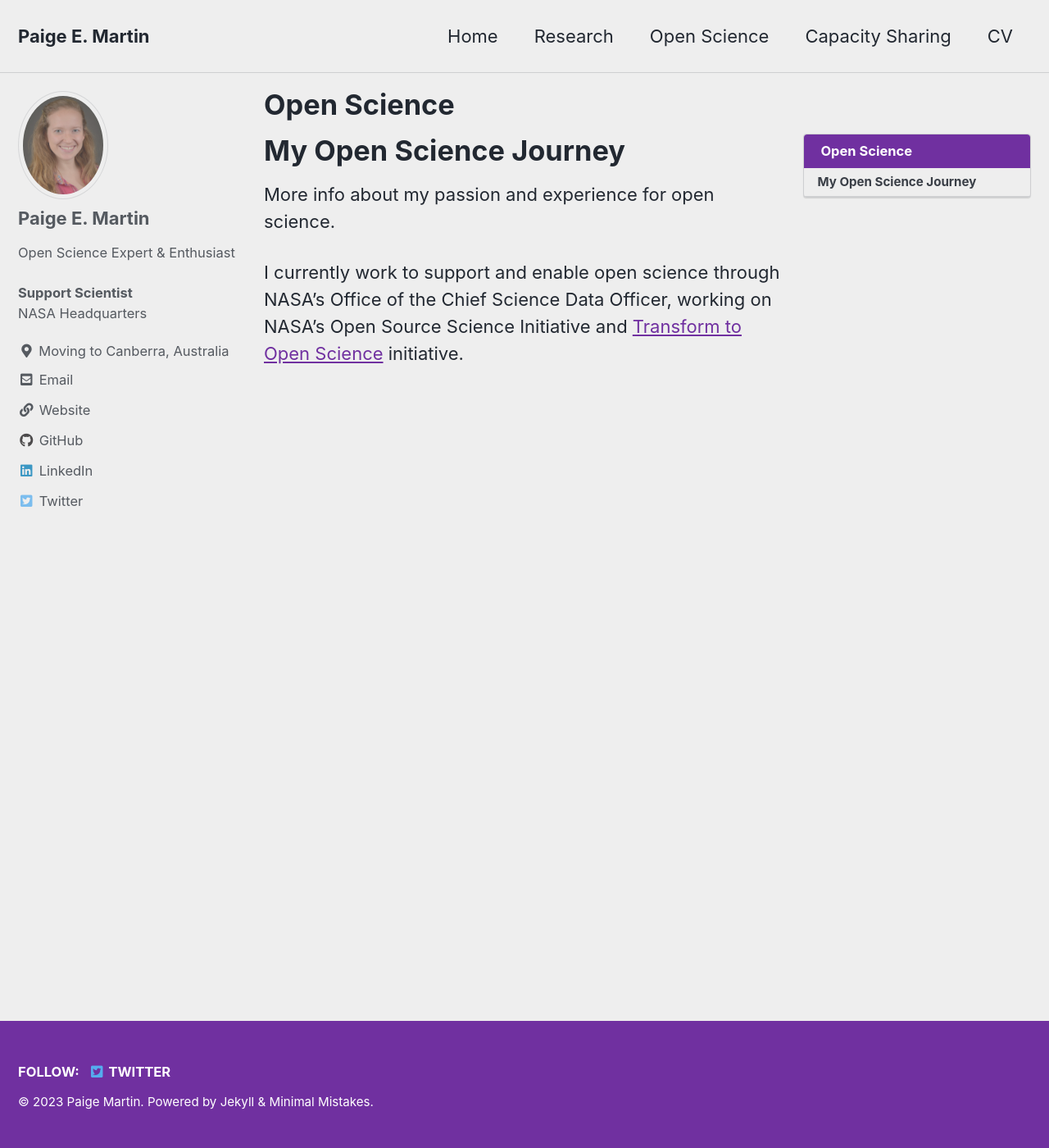
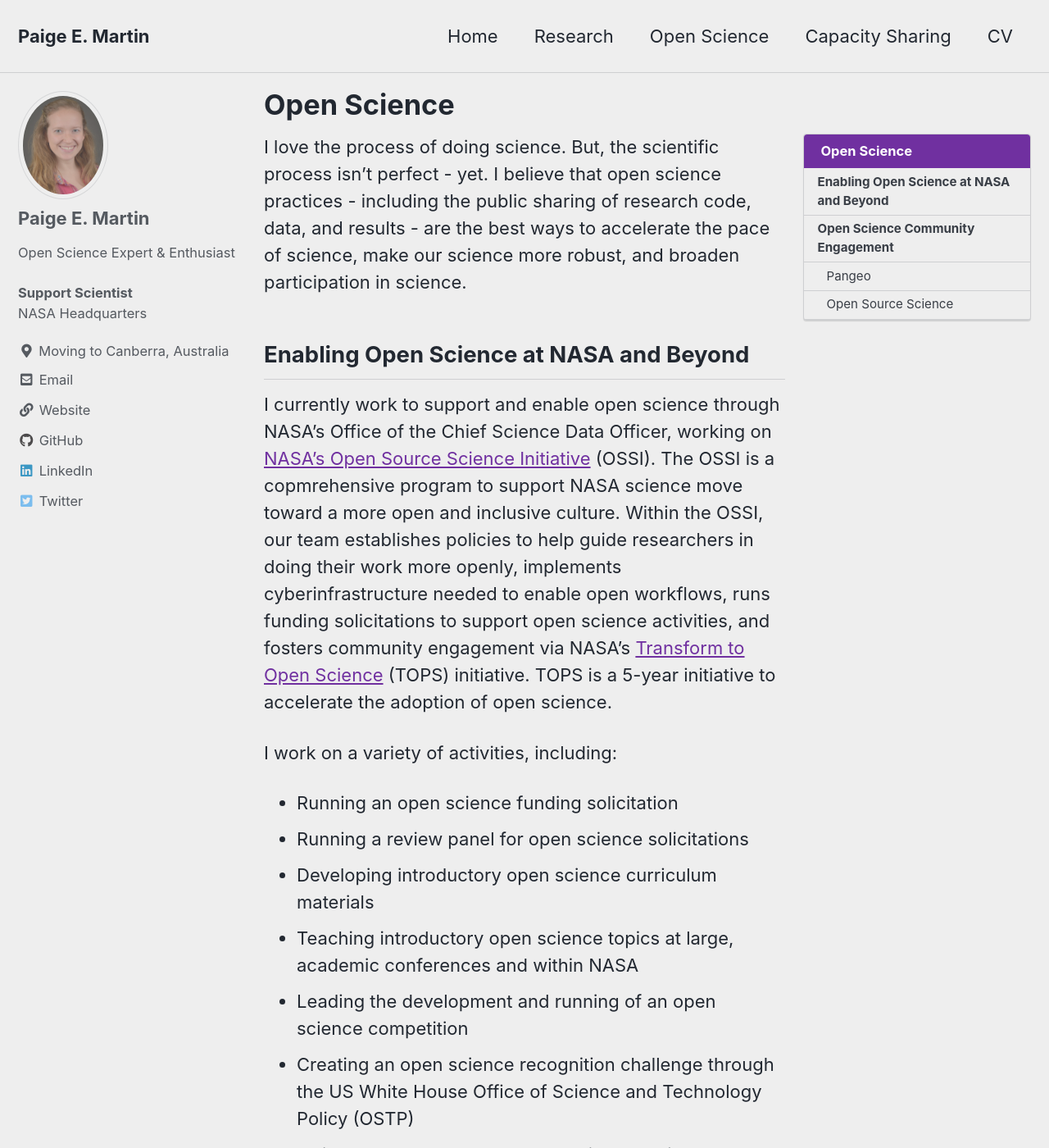
Before and after one commit to wanbint/wb, a Jekyll site: the page built from _pages/open-science.md, in a window 1280 px wide and 1400 px high. Shown: the whole window at 82% size. Built offline with Jekyll 4.4.1, drawn with Linux system fonts in a browser that asks for light colours; cached includes are drawn as plain includes; some of the changed text lies outside the part shown.

Commit message:
Add content to open-science.md

```diff
--- a/_pages/open-science.md
+++ b/_pages/open-science.md
@@ -10,8 +10,32 @@
 toc_sticky: true
 ---
 
-# My Open Science Journey
+I love the process of doing science. But, the scientific process isn't perfect - yet. I believe that open science practices - including the public sharing of research code, data, and results - are the best ways to accelerate the pace of science, make our science more robust, and broaden participation in science.
 
-More info about my passion and experience for open science.
+## Enabling Open Science at NASA and Beyond
 
-I currently work to support and enable open science through NASA's Office of the Chief Science Data Officer, working on NASA's Open Source Science Initiative and [Transform to Open Science](https://nasa.github.io/Transform-to-Open-Science/) initiative.
+I currently work to support and enable open science through NASA's Office of the Chief Science Data Officer, working on [NASA's Open Source Science Initiative](https://science.nasa.gov/researchers/open-science/) (OSSI). The OSSI is a copmrehensive program to support NASA science move toward a more open and inclusive culture. Within the OSSI, our team establishes policies to help guide researchers in doing their work more openly, implements cyberinfrastructure needed to enable open workflows, runs funding solicitations to support open science activities, and fosters community engagement via NASA's [Transform to Open Science](https://nasa.github.io/Transform-to-Open-Science/) (TOPS) initiative. TOPS is a 5-year initiative to accelerate the adoption of open science.
+
+I work on a variety of activities, including:
+- Running an open science funding solicitation
+- Running a review panel for open science solicitations
+- Developing introductory open science curriculum materials
+- Teaching introductory open science topics at large, academic conferences and within NASA
+- Leading the development and running of an open science competition
+- Creating an open science recognition challenge through the US White House Office of Science and Technology Policy (OSTP)
+- Invited keynote speaker and panelist on topics related to open science, including funding and cloud computing
+- Running sessions at science conferences showcasing open science activities and discussing open science funding
+- Engage with the research community at conferences and workshops
+- Strategy discussions around enabling open science
+- Host TOPS community forums
+
+
+## Open Science Community Engagement
+
+### Pangeo
+
+Since February 2022, I have served as a member of the [Pangeo](https://pangeo.io) Steering Council. [Pangeo](https://pangeo.io) is a community for big data geoscience, and works at the intersection of community, software, and infrastrcuture.
+
+### Open Source Science
+
+Since October 2023, I have been a Steering Council member for the NumFocus initiative [Open Source Science](https://opensource.science) (OSSci). OSSci is a community at the intersection of open source software and scientific research.
```
